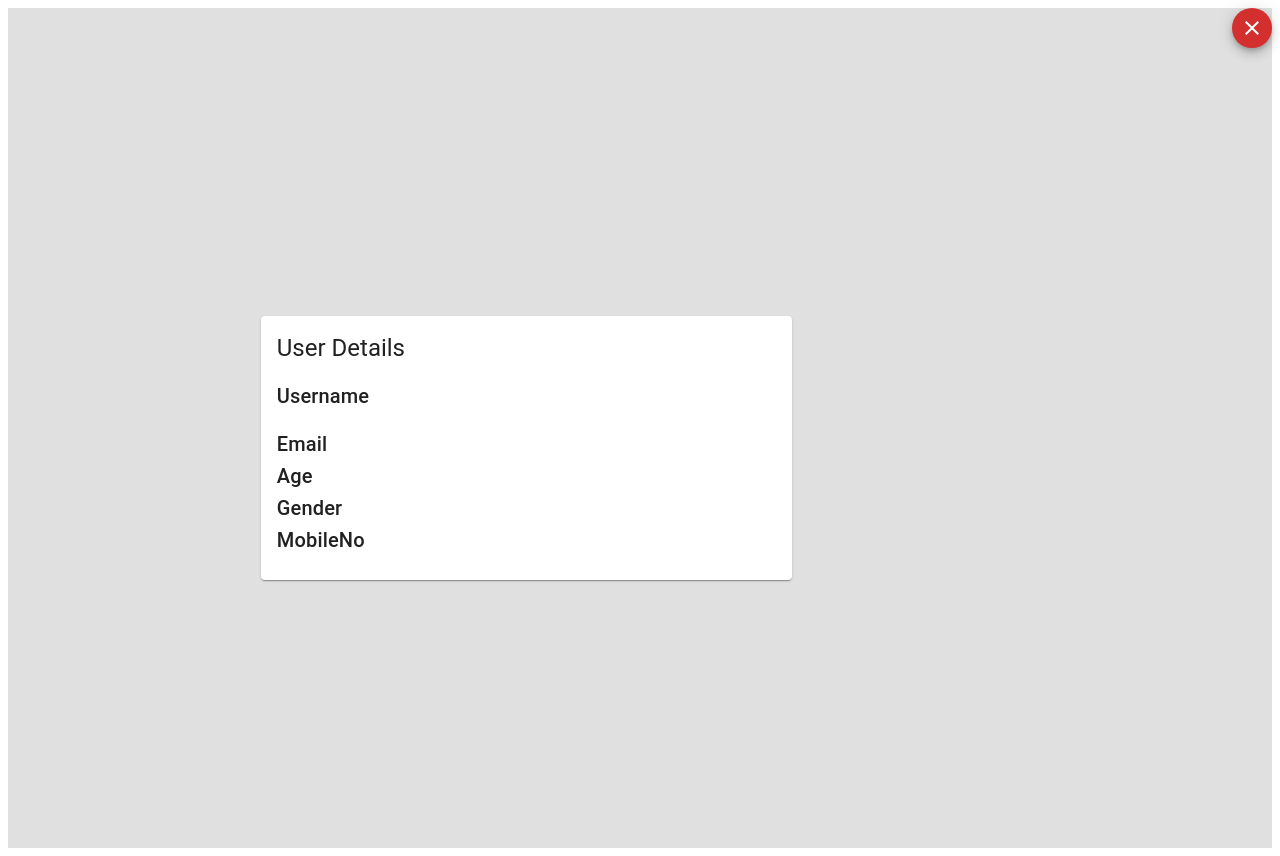
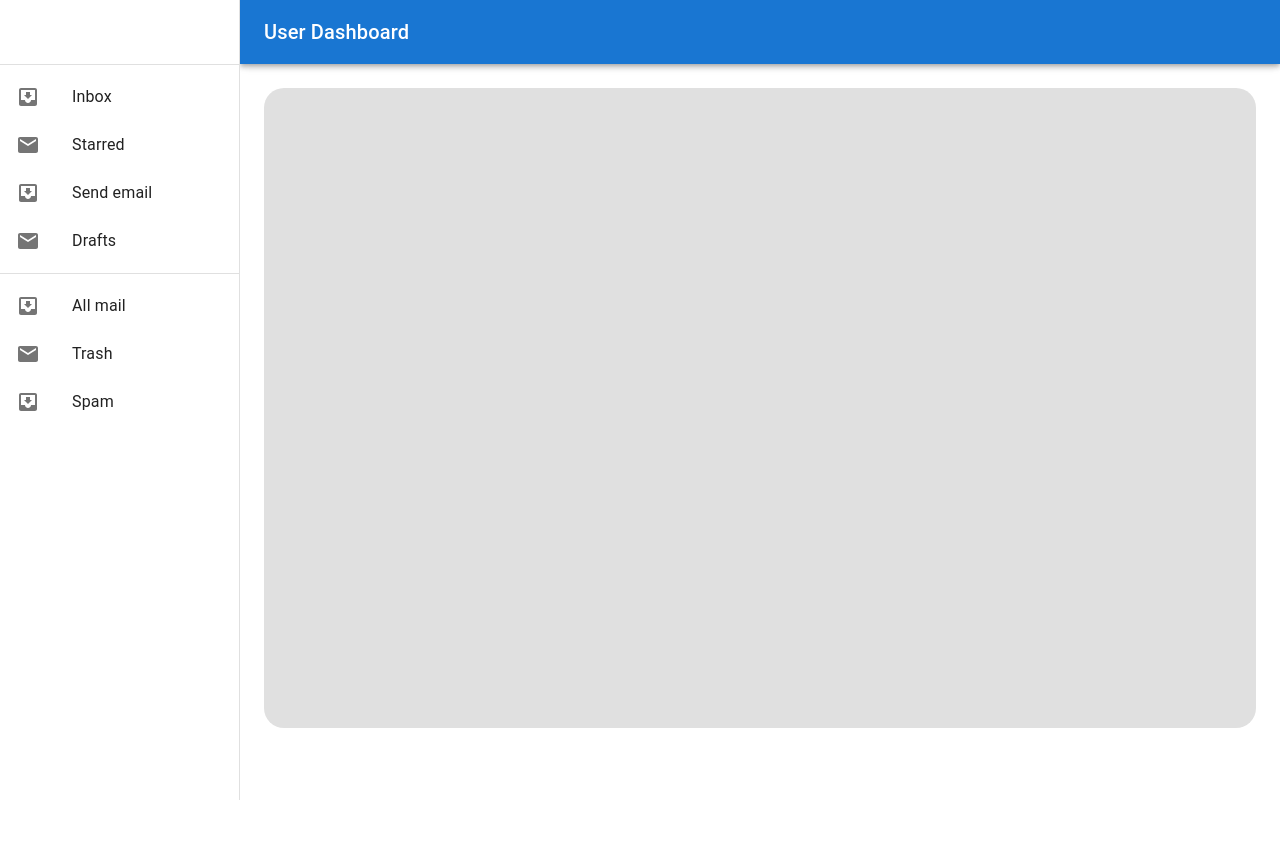
Before and after one commit to darkhacker1906/Registration-Page, a React (Vite) app: page /form-table/1 in a window 1280 px wide. After the commit the page ends 800 px from the top, so only its background shows below. Built offline with nearby package versions, Linux system fonts and the light colour scheme; no server answers; the database is empty.

Commit message:
Added dsign and fixed its bugs

```diff
--- a/src/components/UserData.tsx
+++ b/src/components/UserData.tsx
@@ -1,83 +1,86 @@
-import { Box, Button, Card, CardActions, CardContent, CardMedia, Fab, Stack, Typography } from "@mui/material";
-import { collection, onSnapshot } from "firebase/firestore";
-import React, { useEffect, useState } from "react";
-import { NavLink, useParams } from "react-router-dom";
-import { db } from "../firebase";
-import ClearIcon from "@mui/icons-material/Clear";
-import UserDataComp from "./UserDataComp";
+import * as React from 'react';
+import Box from '@mui/material/Box';
+import Drawer from '@mui/material/Drawer';
+import CssBaseline from '@mui/material/CssBaseline';
+import AppBar from '@mui/material/AppBar';
+import Toolbar from '@mui/material/Toolbar';
+import List from '@mui/material/List';
+import Typography from '@mui/material/Typography';
+import Divider from '@mui/material/Divider';
+import ListItem from '@mui/material/ListItem';
+import ListItemButton from '@mui/material/ListItemButton';
+import ListItemIcon from '@mui/material/ListItemIcon';
+import ListItemText from '@mui/material/ListItemText';
+import InboxIcon from '@mui/icons-material/MoveToInbox';
+import MailIcon from '@mui/icons-material/Mail';
+import { Stack } from '@mui/material';
 
-function UserData() {
-  const userId = useParams();
-  const id = userId.id;
-  const [inputdata, setInputdata] = useState<any>([]);
-  const [filteredData, setFilteredData] = useState<any>({});
-  useEffect(() => {
-    const unsubscribe = onSnapshot(collection(db, "forms"), (snapshot) => {
-      setInputdata(
-        snapshot.docs.map((doc) => ({
-          id: doc.id,
-          firstName: doc.data().firstName,
-          lastName: doc.data().lastName,
-          password:doc.data().password,
-          confirm_passord:doc.data().password,
-          email: doc.data().email,
-          age: doc.data().age,
-          gender: doc.data().gender,
-          mobileNo: doc.data().mobileNo,
-        }))
-      );
-    });
-    return () => unsubscribe();
-  }, []);
+const drawerWidth = 240;
 
-  useEffect(() => {
-    if (id && inputdata.length > 0) {
-      const data = inputdata.find((item: any) => item.id === id);
-      setFilteredData(data);
-    }
-  }, [id, inputdata]);
+export default function UserData() {
   return (
-    <Stack  sx={{background:"#e0e0e0"}}>
-      <Box sx={{ display: "flex", justifyContent: "flex-end" }}>
-        <NavLink to={"/form-table"}>
-          <Fab color="error" aria-label="add" size="small">
-            <ClearIcon />
-          </Fab>
-        </NavLink>
+    <Box sx={{ display: 'flex' }}>
+      <CssBaseline />
+      <AppBar
+        position="fixed"
+        sx={{ width: `calc(100% - ${drawerWidth}px)`, ml: `${drawerWidth}px` }}
+      >
+        <Toolbar>
+          <Typography variant="h6" noWrap component="div">
+            User Dashboard
+          </Typography>
+        </Toolbar>
+      </AppBar>
+      <Drawer
+        sx={{
+          width: drawerWidth,
+          flexShrink: 0,
+          '& .MuiDrawer-paper': {
+            width: drawerWidth,
+            boxSizing: 'border-box',
+          },
+        }}
+        variant="permanent"
+        anchor="left"
+      >
+        <Toolbar />
+        <Divider />
+        <List>
+          {['Inbox', 'Starred', 'Send email', 'Drafts'].map((text, index) => (
+            <ListItem key={text} disablePadding>
+              <ListItemButton>
+                <ListItemIcon>
+                  {index % 2 === 0 ? <InboxIcon /> : <MailIcon />}
+                </ListItemIcon>
+                <ListItemText primary={text} />
+              </ListItemButton>
+            </ListItem>
+          ))}
+        </List>
+        <Divider />
+        <List>
+          {['All mail', 'Trash', 'Spam'].map((text, index) => (
+            <ListItem key={text} disablePadding>
+              <ListItemButton>
+                <ListItemIcon>
+                  {index % 2 === 0 ? <InboxIcon /> : <MailIcon />}
+                </ListItemIcon>
+                <ListItemText primary={text} />
+              </ListItemButton>
+            </ListItem>
+          ))}
+        </List>
+      </Drawer>
+      <Box
+        component="main"
+        sx={{ flexGrow: 1, bgcolor: 'background.default', p: 3 }}
+      >
+        <Toolbar />
+       <Stack  height={"80vh"}sx={{background:"rgba(224, 224, 224, 1)",borderRadius:"20px",padding:"20px"}}>
+       <Box></Box>
+       <Box></Box>
+       </Stack>
       </Box>
-      <Stack
-        height={"100vh"}
-        display={"flex"}
-        sx={{ alignItems: "center", justifyContent: "center"}}
-      >
-        <Stack
-          width={"60%"}
-          sx={{ padding: "15px", borderRadius: "10px" }}
-        >
-          <Card sx={{ maxWidth: "70%" }}>
-      <CardContent>
-        <Stack spacing={2}>
-        <Typography variant="h5">User Details</Typography>
-            <Stack direction={"row"} gap={20}>
-            <Typography variant="h6">Username</Typography>
-            <Typography variant="h6" >
-              {filteredData.firstName} {filteredData.lastName}
-            </Typography>
-
-            </Stack>
-
-         <Box> <UserDataComp name="Email" data={filteredData.email} />
-          <UserDataComp name="Age" data={filteredData.age} />
-          <UserDataComp name="Gender" data={filteredData.gender} />
-          <UserDataComp name="MobileNo" data={filteredData.mobileNo} />
-          </Box>
-          </Stack >
-      </CardContent>
-    </Card>
-        </Stack>
-      </Stack>
-    </Stack>
+    </Box>
   );
 }
-
-export default UserData;
--- a/src/pages/FormTable.tsx
+++ b/src/pages/FormTable.tsx
@@ -45,8 +45,6 @@ export default function FormTable() {
     });
     return () => unsubscribe();
   }, []);
-  console.log(inputData);
-
   return (
     <>
       <TableContainer component={Paper}>
@@ -73,7 +71,9 @@ export default function FormTable() {
               <TableCell>
                 <Typography fontWeight={"600"}>Email</Typography>
               </TableCell>
-              <TableCell align="right"></TableCell>
+              <TableCell align="right">
+              <Typography fontWeight={"600"}>Action</Typography>
+                </TableCell>
             </TableRow>
           </TableHead>
           <TableBody>
--- a/src/pages/RegistrationPage.tsx
+++ b/src/pages/RegistrationPage.tsx
@@ -1,6 +1,6 @@
 import React, { useEffect, useState } from "react";
 import { useFormik } from "formik";
-import { NavLink } from "react-router-dom";
+import { NavLink, useNavigate } from "react-router-dom";
 import {
   Avatar,
   Box,
@@ -29,15 +29,46 @@ import ButtonDash from "../components/ButtonDash";
 import { useLocation } from "react-router-dom";
 
 const RegistrationPage: React.FC = () => {
+  const navigate=useNavigate();
   const location = useLocation();
-  const { firstName, lastName, email,age,gender, id,mobileNo } = location.state || {};
+  let {
+    firstName,
+    lastName,
+    email,
+    age,
+    gender,
+    id,
+    mobileNo,
+    password,
+    confirm_passord,
+  } = location.state || {};
   const [data, setData] = useState<any>([]);
   const formFields: FormField[] = [
-    { name: "firstName", label: "First Name", type: "name", value: firstName || "" },
-    { name: "lastName", label: "Last Name", type: "name", value: lastName || "" },
+    {
+      name: "firstName",
+      label: "First Name",
+      type: "name",
+      value: firstName || "",
+    },
+    {
+      name: "lastName",
+      label: "Last Name",
+      type: "name",
+      value: lastName || "",
+    },
     { name: "email", label: "Email", type: "email", value: email || "" },
-    { name: "password", label: "Password", type: "password", value: "" },
-    { name: "confirm_password", label: "Confirm Password", type: "password", value: "" },
+    {
+      name: "password",
+      label: "Password",
+      type: "password",
+      value: password || "",
+    },
+    {
+      name: "confirm_password",
+      label: "Confirm Password",
+      type: "password",
+      value: confirm_passord || "",
+    },
     {
       name: "age",
       label: "Age",
@@ -53,14 +84,14 @@ const RegistrationPage: React.FC = () => {
         "53-58",
         "58-60",
       ],
-      value: ""
+      value: "",
     },
     {
       name: "gender",
       label: "Gender",
       type: "select",
       options: ["Male", "Female"],
-      value: ""
+      value: "",
     },
     { name: "comment", label: "Comments", type: "textarea", value: "" },
     { name: "mobileNo", label: "Mobile Number", type: "name", value: "" },
@@ -69,13 +100,14 @@ const RegistrationPage: React.FC = () => {
     firstName: firstName || "",
     lastName: lastName || "",
     email: email || "",
-    password: "",
+    password: password || "",
     confirm_password: "",
-    age: age||"",
-    gender:gender|| "",
+    age: age || "",
+    gender: gender || "",
     comment: "",
-    mobileNo:mobileNo|| "",
+    mobileNo: mobileNo || "",
   };
+
   const {
     handleBlur,
     handleSubmit,
@@ -87,15 +119,15 @@ const RegistrationPage: React.FC = () => {
   } = useFormik({
     initialValues: initialValues,
     validationSchema: signUpSchema,
-    onSubmit: async(values, { resetForm }) => {
+    onSubmit: async (values, { resetForm }) => {
       try {
         if (!id) {
           await addDoc(collection(db, "forms"), {
             firstName: values.firstName,
             lastName: values.lastName,
             email: values.email,
-            password:values.password,
-            confirm_password:values.confirm_password,
+            password: values.password,
+            confirm_password: values.confirm_password,
             age: values.age,
             gender: values.gender,
             mobileNo: values.mobileNo,
@@ -106,20 +138,23 @@ const RegistrationPage: React.FC = () => {
             firstName: values.firstName,
             lastName: values.lastName,
             email: values.email,
-            password:values.password,
-            confirm_password:values.confirm_password,
+            password: values.password,
+            confirm_password: values.confirm_password,
             age: values.age,
             gender: values.gender,
             mobileNo: values.mobileNo,
           });
+
         }
-        console.log(values);
-        resetForm();
+        navigate('/form-table');
       } catch (error) {
         console.error(error);
       }
+      resetForm();
+
     },
   });
+
   useEffect(() => {
     const unsubscribe = onSnapshot(collection(db, "forms"), (snapshot) => {
       setData(
@@ -127,6 +162,8 @@ const RegistrationPage: React.FC = () => {
           id: doc.id,
           firstName: doc.data().firstName,
           lastName: doc.data().lastName,
+          password: doc.data().password,
+          confirm_passord: doc.data().confirm_passord,
           email: doc.data().email,
           age: doc.data().age,
           gender: doc.data().gender,
@@ -136,6 +173,7 @@ const RegistrationPage: React.FC = () => {
     });
     return () => unsubscribe();
   }, []);
+
   return (
     <Stack
       width={"50%"}
@@ -226,7 +264,7 @@ const RegistrationPage: React.FC = () => {
             )}
           </Grid>
         </FormControl>
-        <NavLink to='/login'>Already a customer Login</NavLink>
+        <NavLink to="/login">Already a customer Login</NavLink>
       </Box>
     </Stack>
   );
```
